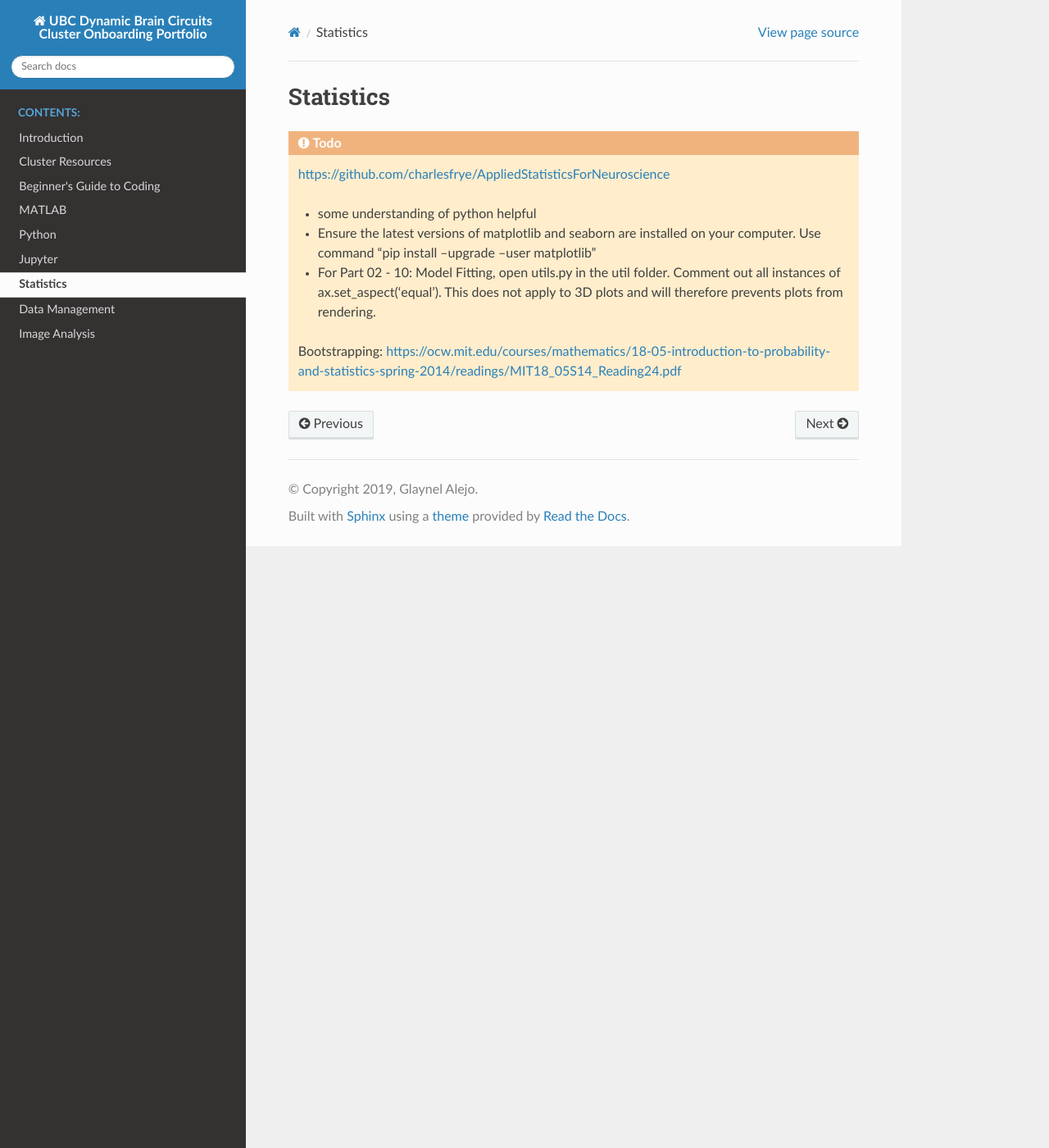
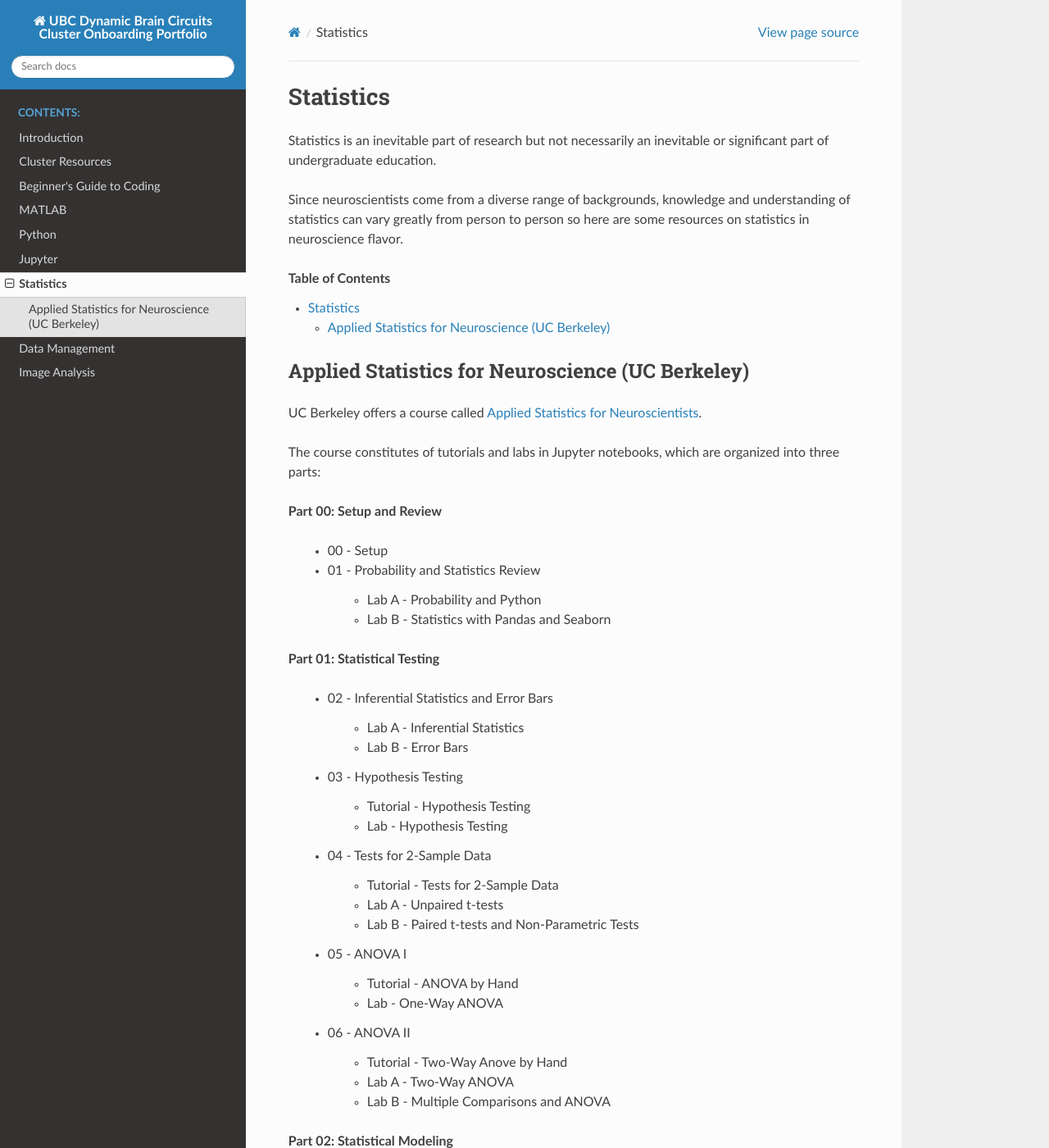
Before and after one commit to ubcbraincircuits/onboarding, a Sphinx documentation site: the page built from source/statistics.rst, in a window 1280 px wide and 1400 px high. Shown: the whole window at 82% size. Built offline with Sphinx 7.4.7 and the Read the Docs theme 2.0.0, drawn with Linux system fonts in a browser that asks for light colours; some of the changed text lies outside the part shown.

Commit message:
Write intro and Applied Stats section

```diff
--- a/source/statistics.rst
+++ b/source/statistics.rst
@@ -2,13 +2,109 @@
 Statistics
 ##########
 
-.. todo::
-	https://github.com/charlesfrye/AppliedStatisticsForNeuroscience
+Statistics is an inevitable part of research but not necessarily an inevitable or significant part of undergraduate education.
 
-	- some understanding of python helpful
+Since neuroscientists come from a diverse range of backgrounds, knowledge and understanding of statistics can vary greatly
+from person to person so here are some resources on statistics in neuroscience flavor.
 
-	- Ensure the latest versions of matplotlib and seaborn are installed on your computer. Use command "pip install --upgrade --user matplotlib"
+.. contents:: Table of Contents
+	:depth: 3
 
-	- For Part 02 - 10: Model Fitting, open utils.py in the util folder. Comment out all instances of ax.set_aspect('equal'). This does not apply to 3D plots and will therefore prevents plots from rendering.
-	Bootstrapping:
-	https://ocw.mit.edu/courses/mathematics/18-05-introduction-to-probability-and-statistics-spring-2014/readings/MIT18_05S14_Reading24.pdf
+*************************************************
+Applied Statistics for Neuroscience (UC Berkeley)
+*************************************************
+
+UC Berkeley offers a course called `Applied Statistics for Neuroscientists <https://github.com/charlesfrye/AppliedStatisticsForNeuroscience>`_.
+
+The course constitutes of tutorials and labs in Jupyter notebooks, which are organized into three parts:
+
+**Part 00: Setup and Review**
+
+	- 00 - Setup
+	- 01 - Probability and Statistics Review
+
+		- Lab A - Probability and Python
+		- Lab B - Statistics with Pandas and Seaborn
+
+**Part 01: Statistical Testing**
+
+	- 02 - Inferential Statistics and Error Bars
+
+		- Lab A - Inferential Statistics
+		- Lab B - Error Bars
+
+	- 03 - Hypothesis Testing
+
+		- Tutorial - Hypothesis Testing
+		- Lab - Hypothesis Testing
+
+	- 04 - Tests for 2-Sample Data
+
+		- Tutorial - Tests for 2-Sample Data
+		- Lab A - Unpaired t-tests
+		- Lab B - Paired t-tests and Non-Parametric Tests
+
+	- 05 - ANOVA I
+
+		- Tutorial - ANOVA by Hand
+		- Lab - One-Way ANOVA
+
+	- 06 - ANOVA II
+
+		- Tutorial - Two-Way Anove by Hand
+		- Lab A - Two-Way ANOVA
+		- Lab B - Multiple Comparisons and ANOVA
+
+**Part 02: Statistical Modeling**
+
+	- 07 - Linear Algebra
+
+		- Tutorial - Linear Algebra for Neuroscientists
+		- Lab - Linear Transformations
+
+	- 08 - Bootstraping and Correlation
+
+		- Tutorial A - Sampling and Bootstrapping
+		- Lab A - Visualizing Bootstrapping and One-Sample Tests
+		- Tutorial B - Dependence and Correlation
+		- Lab B - Computing and Bootstrapping Correlation
+
+	- 09 - Model Specification
+
+		- Lab - Visualizing Models
+
+	- 10 - Model Fitting
+
+		- Lab -Fitting Models
+
+	- 11 - Model Accuracy and Reliability
+
+		- Lab - Model Accuracy and Reliability
+
+	- 12 - Classification
+
+		- Lab - Classification
+
+	- 13 - Clustering
+
+		- Tutorial - Clustering
+
+Since the code used for examples is written in Python, familiarity with the language would be helpful and is therefore recommended.
+
+.. attention::
+
+	To prevent errors while running the notebooks, ensure the latest versions of matplotlib and seaborn are installed on your computer. Enter the command
+
+	.. code-block:: console
+
+		$ pip install --upgrade --user matplotlib
+
+	into Terminal or Command Prompt.
+
+.. attention::
+
+	Before you start Part 02-10: Model Fitting, open utils.py in the util folder and comment out all instances of ``ax.set_aspect('equal')``. This command
+	does not apply to 3D plots and will therefore prevent them from rendering.
+
+	An equivalent function called ``axis_equal_3d`` was included instead,
+	which was written by Stack Overflow user Ben as a response to this `post <https://stackoverflow.com/questions/8130823/set-matplotlib-3d-plot-aspect-ratio/19933125>`_.
```
